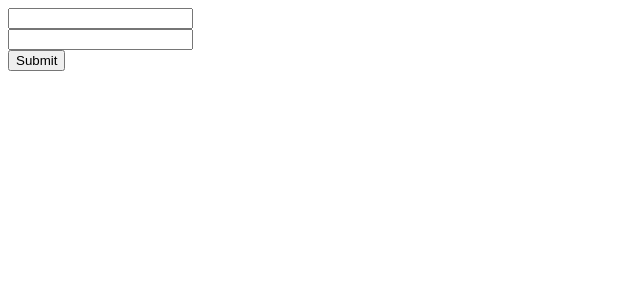
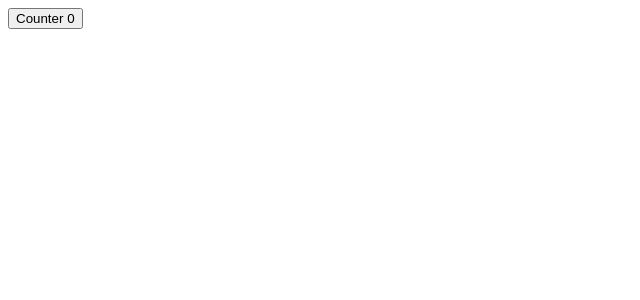
Before and after one commit to Optimus-ged/first_react_app, a React (Create React App) app: page / in a window 1280 px wide. Shown: the top 300 px of the page, without its empty margins (0-640 px from the left). Built offline with nearby package versions, Linux system fonts and the light colour scheme.

Commit message:
React Hoocks Vs Class compnents

```diff
--- a/src/index.js
+++ b/src/index.js
@@ -1,10 +1,9 @@
 // Importing dependancies
 import React from "react";
 import ReactDom from "react-dom";
-import App from "./react_HTTP/App";
+import App from "./react_HOOKS/App";
 
 // Importing components
-
 
 ReactDom.render(
   <React.StrictMode>
--- /dev/null
+++ b/src/react_HOOKS/App.js
@@ -0,0 +1,12 @@
+import React from "react";
+import HookCounter from "./HookCounter";
+
+const App = () => {
+  return (
+    <>
+      <HookCounter />
+    </>
+  );
+};
+
+export default App;
--- /dev/null
+++ b/src/react_HOOKS/HookCounter.js
@@ -0,0 +1,14 @@
+import React, { useState } from "react";
+
+function HookCounter() {
+  const [count, setCount] = useState(0);
+  const clickHandler = () => setCount(count + 1);
+
+  return (
+    <>
+      <button onClick={clickHandler}>Counter {count}</button>
+    </>
+  );
+}
+
+export default HookCounter;
```
Also changed, not shown: src/react_HOOKS/ClassCounter.js (added, +29 -0 lines).
